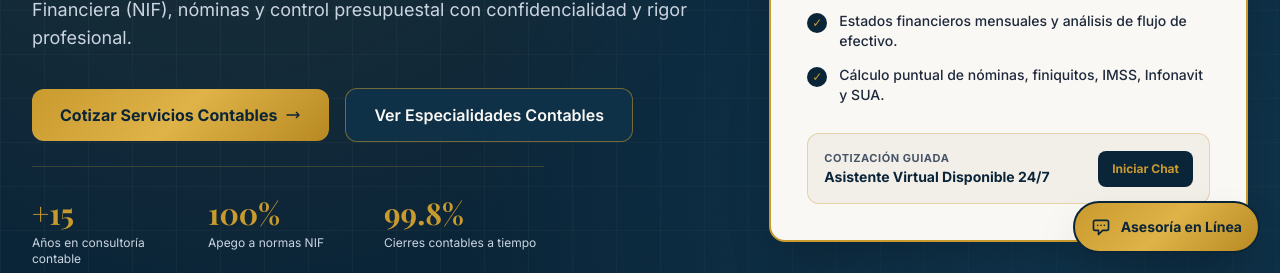
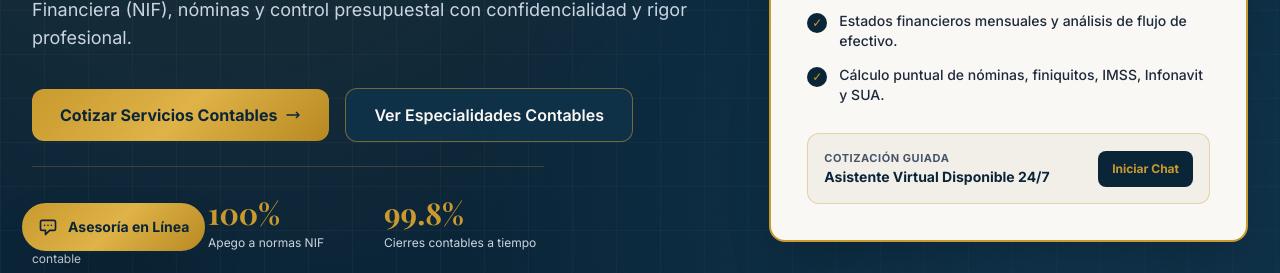
Before and after one commit to gio1933/Garc-a-Muci-o-y-Asociados-Consultores-Contables, a plain HTML site: page index.html in a window 1280 px wide. Shown: the part 527-800 px from the top of the page. Drawn offline with nearby package versions, Linux system fonts and the light colour scheme; a web font is replaced by a local one.

Commit message:
Move chatbot left

```diff
--- a/index.html
+++ b/index.html
@@ -525,7 +525,7 @@
   <!-- ===================================================================== -->
   <!-- 7. WIDGET DE CHATBOT INTERACTIVO                                      -->
   <!-- ===================================================================== -->
-  <div class="fixed bottom-5 right-5 z-50 flex flex-col items-end">
+  <div class="fixed bottom-5 left-5 z-50 flex flex-col items-end">
 
     <!-- Ventana del Chat -->
     <div
```
